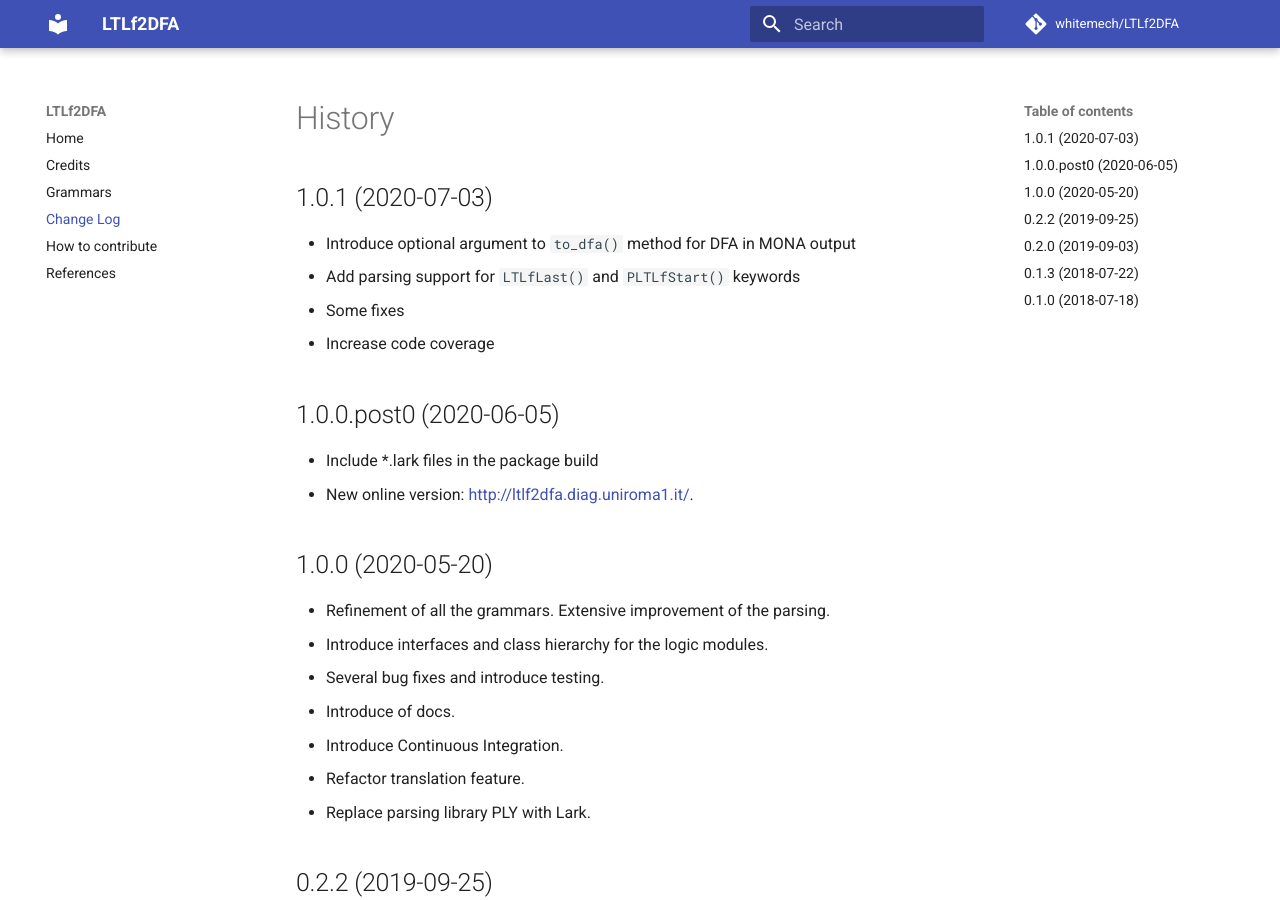
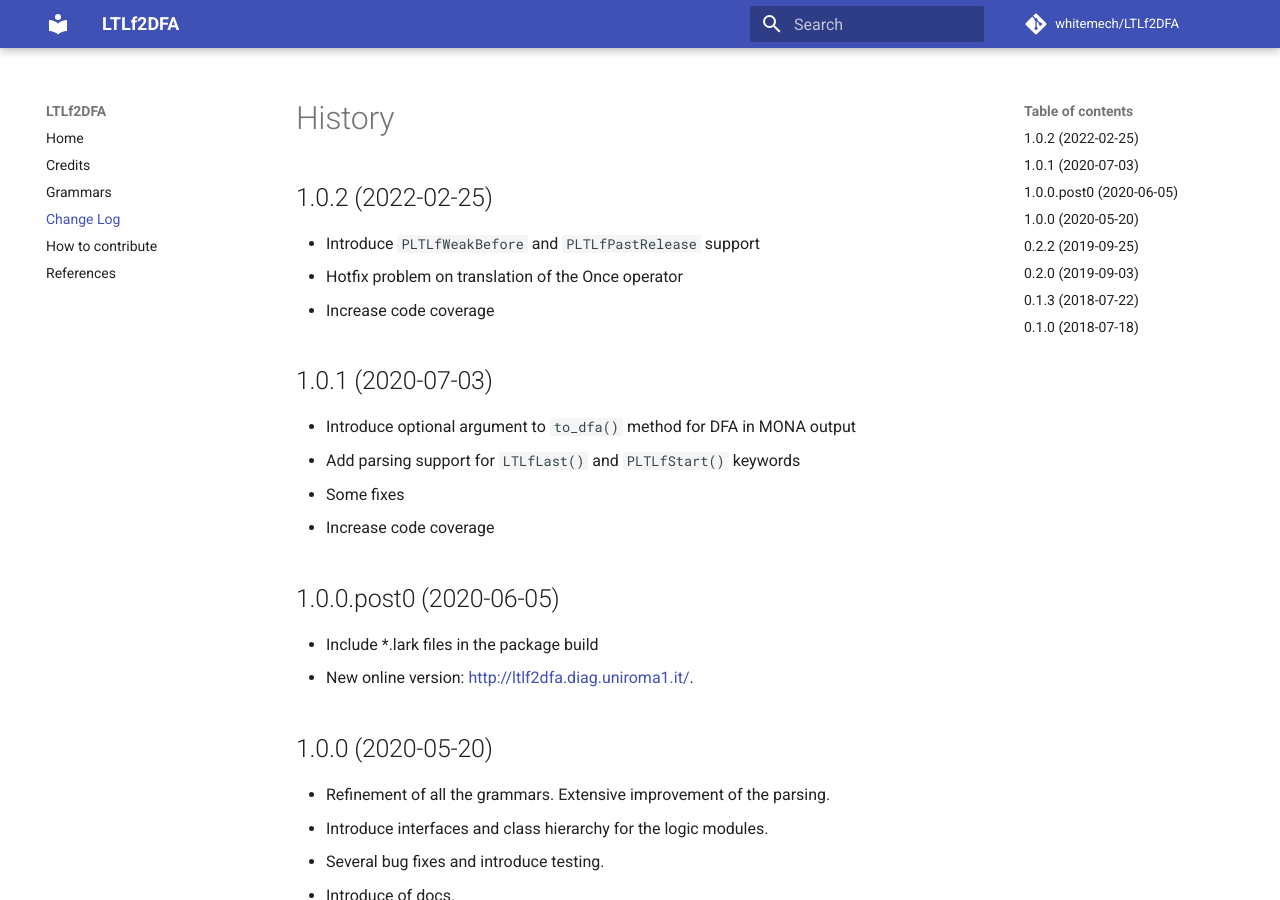
Before and after one commit to whitemech/LTLf2DFA, an MkDocs documentation site: the page built from docs/changelog.md, in a window 1280 px wide and 900 px high. Built offline with MkDocs 1.6.1 and Material for MkDocs 9.7.7, drawn with Linux system fonts in a browser that asks for light colours; comment, search, counter and statistics services are not loaded.

Commit message:
release 1.0.2

```diff
--- a/HISTORY.md
+++ b/HISTORY.md
@@ -1,4 +1,9 @@
 # History
+
+## 1.0.2 (2022-02-25)
+* Introduce `PLTLfWeakBefore` and `PLTLfPastRelease` support
+* Hotfix problem on translation of the Once operator
+* Increase code coverage
 
 ## 1.0.1 (2020-07-03)
 * Introduce optional argument to `to_dfa()` method for DFA in MONA output
--- a/ltlf2dfa/__version__.py
+++ b/ltlf2dfa/__version__.py
@@ -21,8 +21,8 @@
 __title__ = "ltlf2dfa"
 __description__ = "LTLf and PLTLf to Deterministic Finite-state Automata (DFA)"
 __url__ = "https://github.com/whitemech/ltlf2dfa.git"
-__version__ = "1.0.1"
+__version__ = "1.0.2"
 __author__ = "Francesco Fuggitti"
 __author_email__ = "fuggitti@diag.uniroma1.it"
 __license__ = "GNU Lesser General Public License v3 or later (LGPLv3+)"
-__copyright__ = "2018-2021 WhiteMech"
+__copyright__ = "2018-2022 WhiteMech"
```
Also changed, not shown: README.md (+1 -1 lines).
